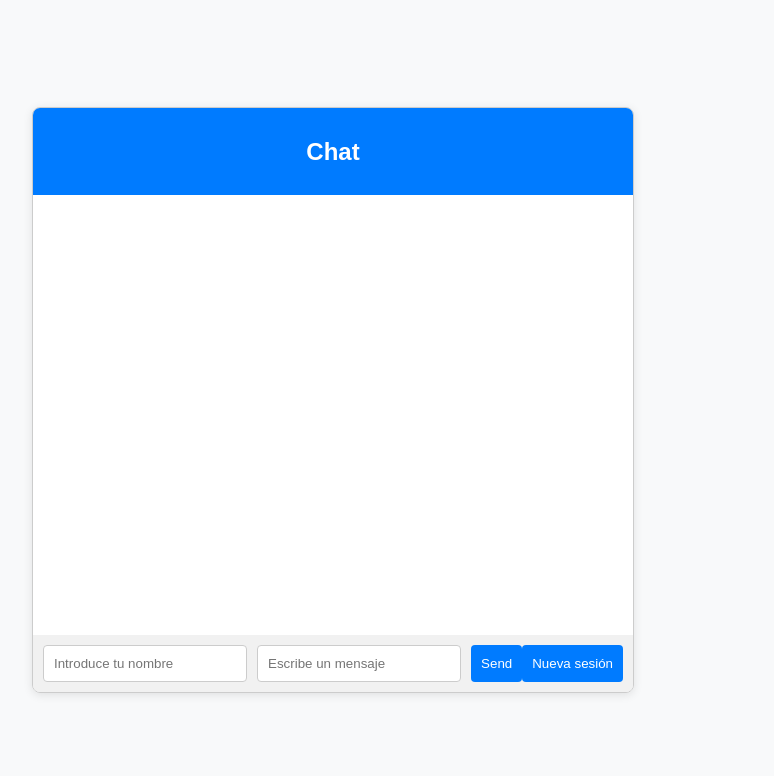
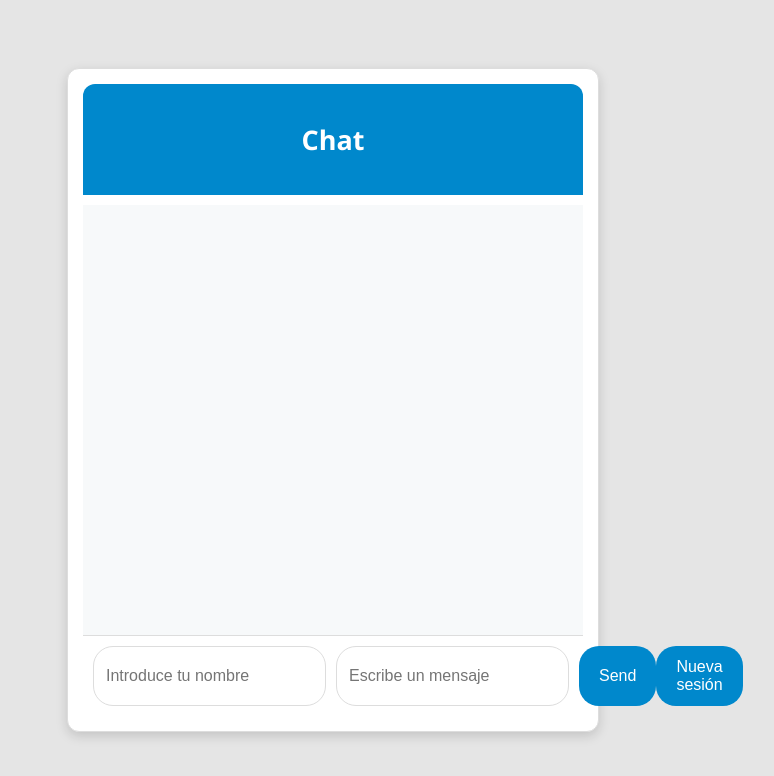
Before and after one commit to Durl99/chat-app, a website: page index.html in a window 1280 px wide. Shown: the whole page, without its empty margins (307-1081 px from the left). Drawn offline with nearby package versions, Linux system fonts and the light colour scheme; no server answers.

Commit message:
Update style.css

```diff
--- a/style.css
+++ b/style.css
@@ -1,66 +1,105 @@
 body {
-    font-family: Arial, sans-serif;
+    font-family: 'Segoe UI', Tahoma, Geneva, Verdana, sans-serif;
     display: flex;
     justify-content: center;
     align-items: center;
     height: 100vh;
     margin: 0;
-    background-color: #f8f9fa;
+    background-color: #e5e5e5;
 }
 
 .chat-container {
-    width: 100%;
-    max-width: 600px;
-    border: 1px solid #ccc;
-    border-radius: 8px;
-    overflow: hidden;
-    box-shadow: 0 2px 10px rgba(0, 0, 0, 0.1);
+    width: 90%;
+    max-width: 500px;
+    margin: 20px auto;
+    padding: 15px;
+    border: 1px solid #ddd;
+    border-radius: 12px;
+    background-color: #ffffff;
+    box-shadow: 0 4px 12px rgba(0, 0, 0, 0.15);
 }
 
 .chat-header {
-    background-color: #007bff;
-    color: #fff;
-    padding: 10px;
+    background-color: #0088cc;
+    color: #ffffff;
+    padding: 15px;
+    border-radius: 12px 12px 0 0;
     text-align: center;
+    font-size: 18px;
+    font-weight: bold;
 }
 
 .chat-window {
     height: 400px;
-    padding: 20px;
-    overflow-y: scroll;
-    background-color: #fff;
+    padding: 15px;
+    overflow-y: auto;
+    background-color: #f7f9fa;
 }
 
 .chat-message {
-    margin-bottom: 10px;
-    padding: 10px;
-    border-radius: 8px;
-    background-color: #f1f1f1;
+    margin-bottom: 15px;
+    padding: 12px;
+    border-radius: 20px;
+    background-color: #f0f0f0;
+    max-width: 75%;
+    display: inline-block;
+}
+
+.chat-message.sent {
+    background-color: #0088cc;
+    color: #ffffff;
+    align-self: flex-end;
 }
 
 .chat-input {
     display: flex;
     padding: 10px;
-    background-color: #f1f1f1;
+    border-top: 1px solid #ddd;
+    background-color: #ffffff;
+    border-radius: 0 0 12px 12px;
 }
 
 .chat-input input {
     flex: 1;
-    padding: 10px;
-    border: 1px solid #ccc;
-    border-radius: 4px;
+    padding: 12px;
+    border: 1px solid #ddd;
+    border-radius: 20px;
     margin-right: 10px;
+    font-size: 16px;
 }
 
 .chat-input button {
-    padding: 10px;
+    padding: 12px 20px;
     border: none;
-    background-color: #007bff;
-    color: #fff;
-    border-radius: 4px;
+    background-color: #0088cc;
+    color: #ffffff;
+    border-radius: 20px;
     cursor: pointer;
+    font-size: 16px;
 }
 
 .chat-input button:hover {
-    background-color: #0056b3;
+    background-color: #007ab8;
 }
+
+.session-list {
+    margin-top: 10px;
+}
+
+.session-list ul {
+    list-style: none;
+    padding: 0;
+    margin: 0;
+}
+
+.session-list li {
+    padding: 12px;
+    border-bottom: 1px solid #ddd;
+    cursor: pointer;
+    border-radius: 10px;
+    transition: background-color 0.3s ease;
+}
+
+.session-list li:hover {
+    background-color: #e0e0e0;
+}
```
